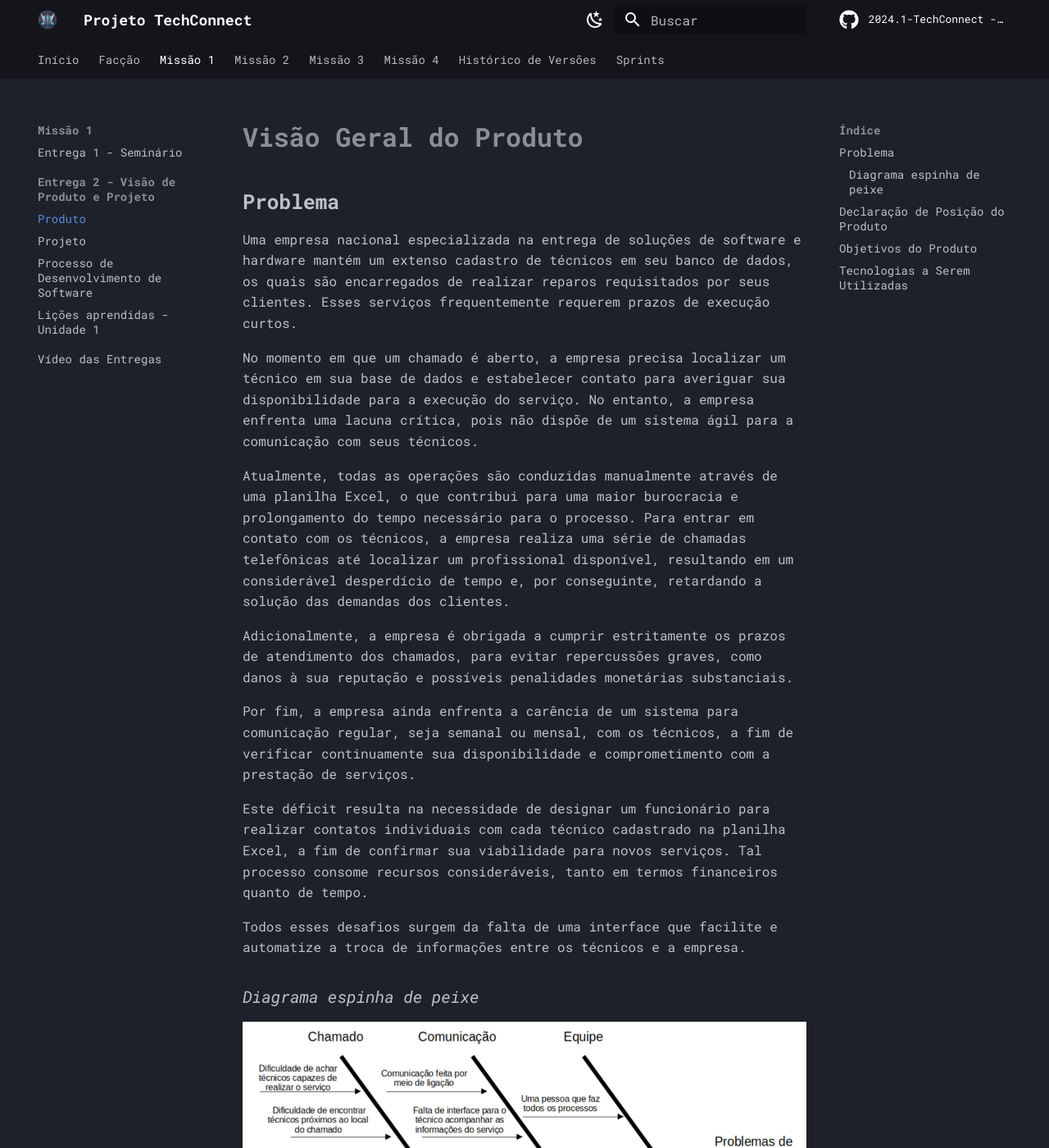
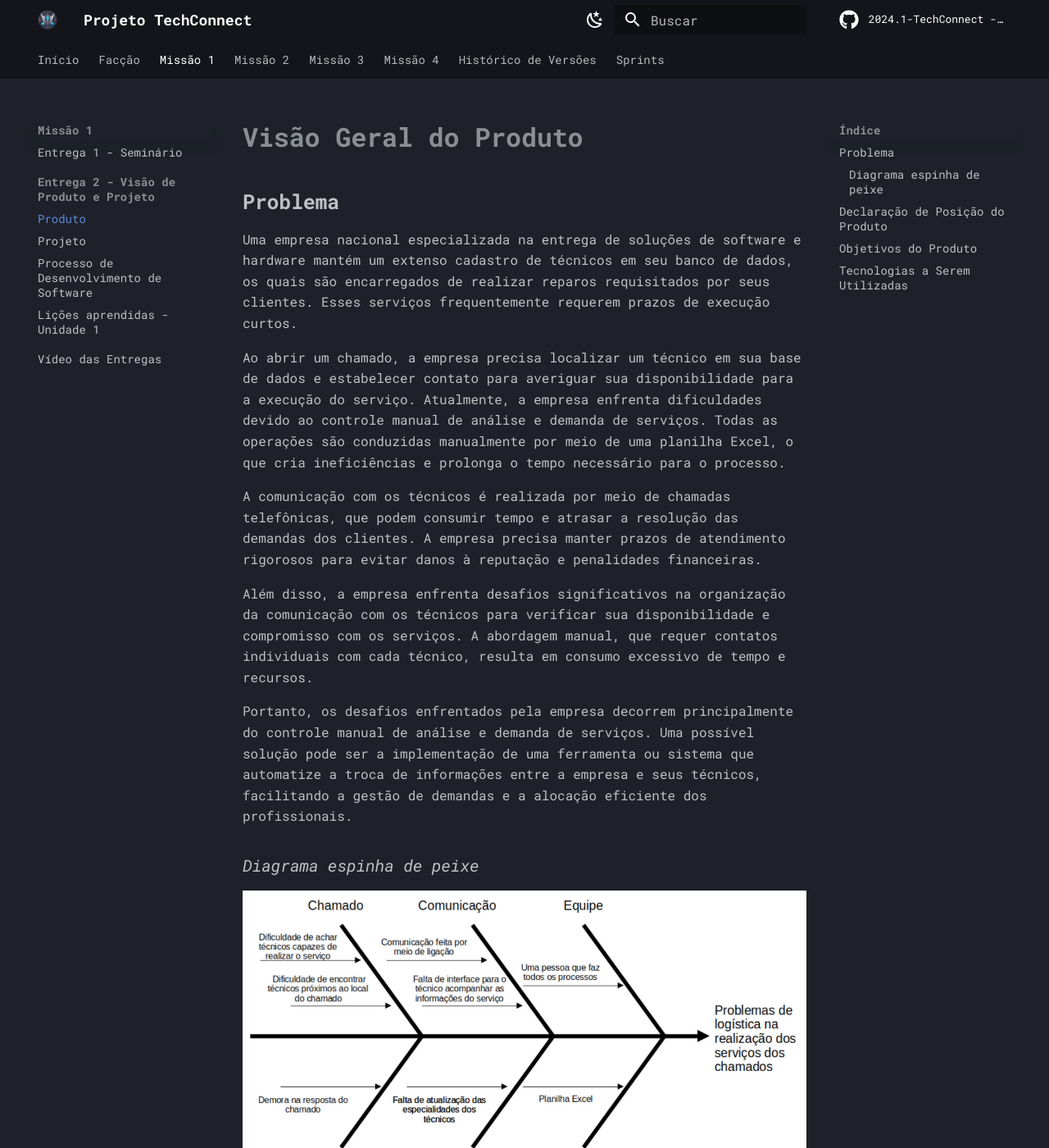
Before and after one commit to mdsreq-fga-unb/2024.1-TechConnect, an MkDocs documentation site: the page built from docs/produto.md, in a window 1280 px wide and 1400 px high. Shown: the whole window at 82% size. Built offline with MkDocs 1.6.1 and Material for MkDocs 9.7.7, drawn with Linux system fonts in a browser that asks for light colours; comment, search, counter and statistics services are not loaded.

Commit message:
Ajustado o problema identificado.

```diff
--- a/docs/produto.md
+++ b/docs/produto.md
@@ -4,17 +4,13 @@
 
 Uma empresa nacional especializada na entrega de soluções de software e hardware mantém um extenso cadastro de técnicos em seu banco de dados, os quais são encarregados de realizar reparos requisitados por seus clientes. Esses serviços frequentemente requerem prazos de execução curtos.
 
-No momento em que um chamado é aberto, a empresa precisa localizar um técnico em sua base de dados e estabelecer contato para averiguar sua disponibilidade para a execução do serviço. No entanto, a empresa enfrenta uma lacuna crítica, pois não dispõe de um sistema ágil para a comunicação com seus técnicos.
+Ao abrir um chamado, a empresa precisa localizar um técnico em sua base de dados e estabelecer contato para averiguar sua disponibilidade para a execução do serviço. Atualmente, a empresa enfrenta dificuldades devido ao controle manual de análise e demanda de serviços. Todas as operações são conduzidas manualmente por meio de uma planilha Excel, o que cria ineficiências e prolonga o tempo necessário para o processo.
 
-Atualmente, todas as operações são conduzidas manualmente através de uma planilha Excel, o que contribui para uma maior burocracia e prolongamento do tempo necessário para o processo. Para entrar em contato com os técnicos, a empresa realiza uma série de chamadas telefônicas até localizar um profissional disponível, resultando em um considerável desperdício de tempo e, por conseguinte, retardando a solução das demandas dos clientes.
+A comunicação com os técnicos é realizada por meio de chamadas telefônicas, que podem consumir tempo e atrasar a resolução das demandas dos clientes. A empresa precisa manter prazos de atendimento rigorosos para evitar danos à reputação e penalidades financeiras.
 
-Adicionalmente, a empresa é obrigada a cumprir estritamente os prazos de atendimento dos chamados, para evitar repercussões graves, como danos à sua reputação e possíveis penalidades monetárias substanciais.
+Além disso, a empresa enfrenta desafios significativos na organização da comunicação com os técnicos para verificar sua disponibilidade e compromisso com os serviços. A abordagem manual, que requer contatos individuais com cada técnico, resulta em consumo excessivo de tempo e recursos.
 
-Por fim, a empresa ainda enfrenta a carência de um sistema para comunicação regular, seja semanal ou mensal, com os técnicos, a fim de verificar continuamente sua disponibilidade e comprometimento com a prestação de serviços.
-
-Este déficit resulta na necessidade de designar um funcionário para realizar contatos individuais com cada técnico cadastrado na planilha Excel, a fim de confirmar sua viabilidade para novos serviços. Tal processo consome recursos consideráveis, tanto em termos financeiros quanto de tempo.
-
-Todos esses desafios surgem da falta de uma interface que facilite e automatize a troca de informações entre os técnicos e a empresa.
+Portanto, os desafios enfrentados pela empresa decorrem principalmente do controle manual de análise e demanda de serviços. Uma possível solução pode ser a implementação de uma ferramenta ou sistema que automatize a troca de informações entre a empresa e seus técnicos, facilitando a gestão de demandas e a alocação eficiente dos profissionais.
 
 ### _Diagrama espinha de peixe_
 
```
